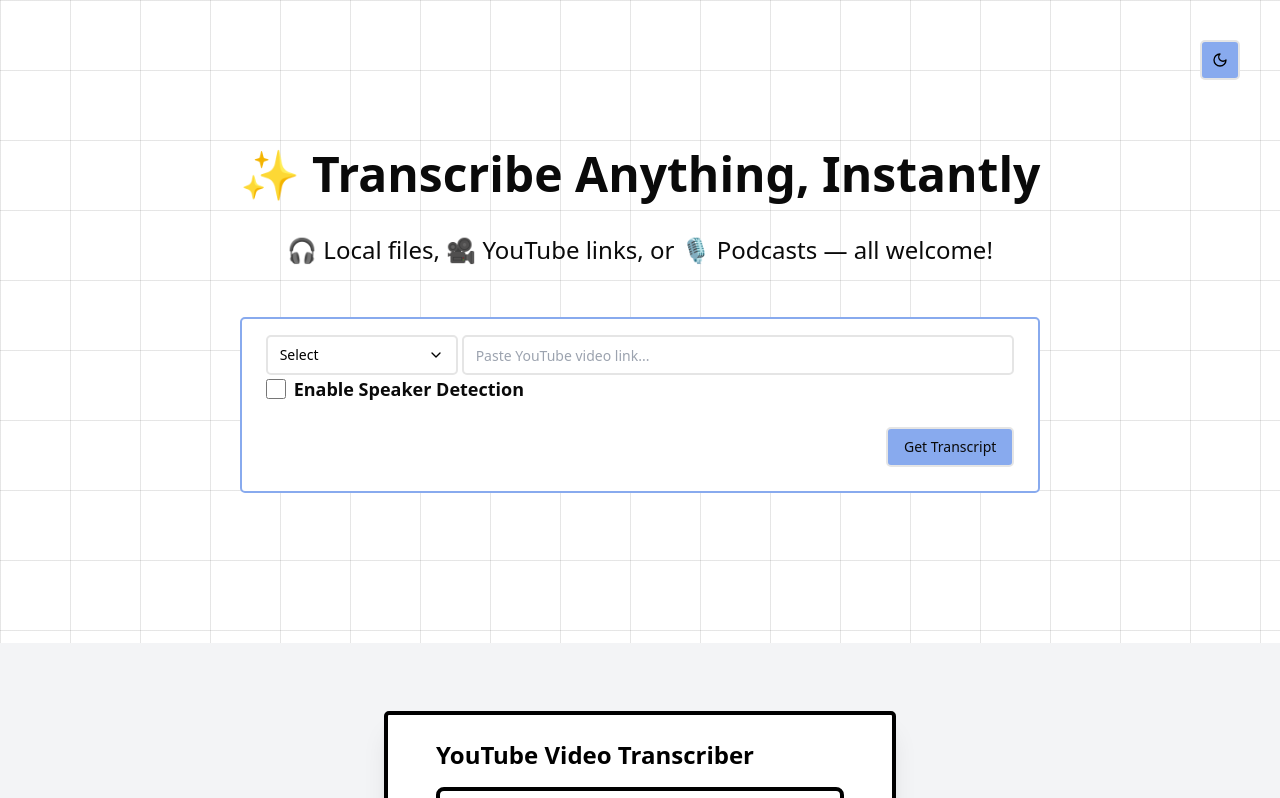
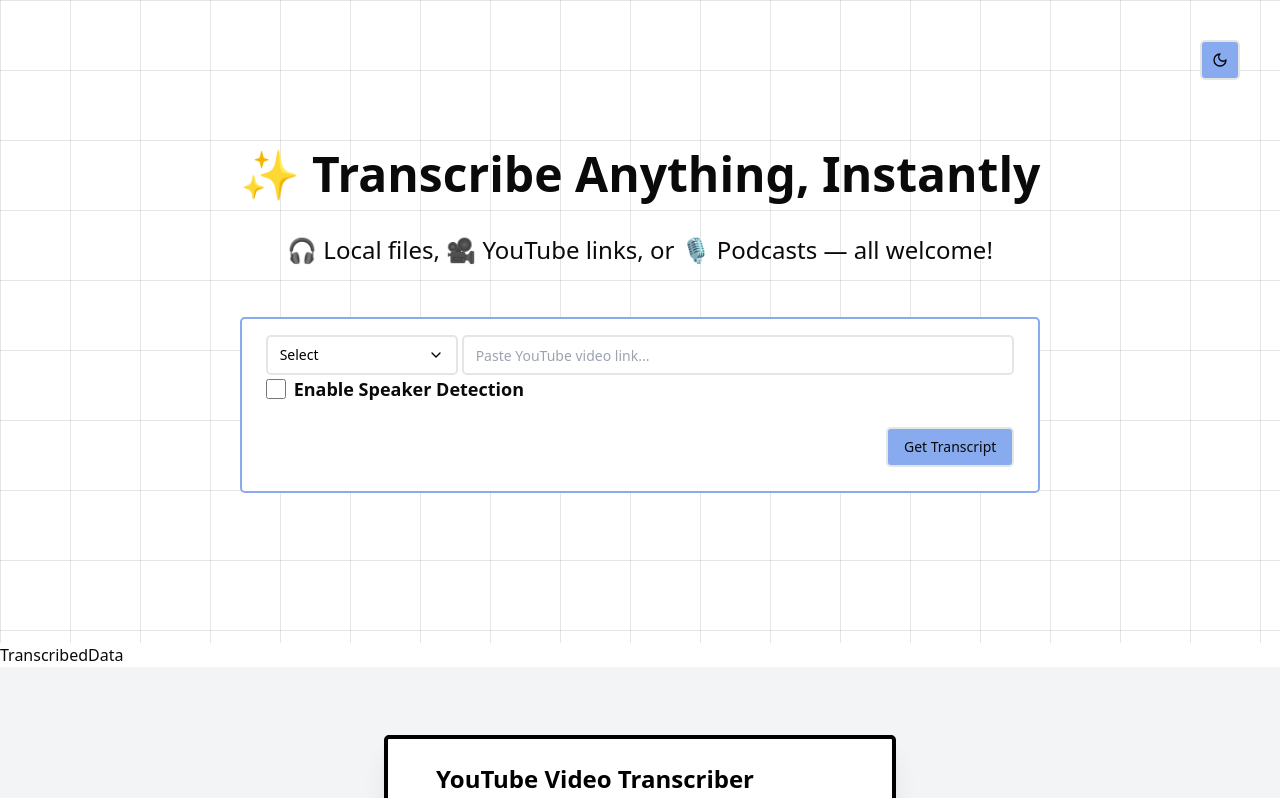
Before and after one commit to afnanhussain2002/read-podcast, a Next.js app: page /transcriber in a window 1280 px wide. Shown: the top 798 px of the page. Built offline with nearby package versions, Linux system fonts and the light colour scheme.

Commit message:
import the transcriptData

```diff
--- a/components/Transcriber.tsx
+++ b/components/Transcriber.tsx
@@ -6,6 +6,7 @@ import { Input } from "@/components/ui/input";
 import { Loader2 } from "lucide-react";
 import { useTheme } from "next-themes";
 import TranscribeInput from "./TranscribeInput";
+import TranscribedData from "./TranscribedData";
 
 
 
@@ -56,6 +57,7 @@ export default function Transcriber() {
 
     </div>
   </header>
+  <TranscribedData/>
     <div
       className={`flex flex-col items-center justify-center min-h-screen p-6 transition-colors duration-300 ${theme === "dark" ? "bg-gray-900 text-white" : "bg-gray-100 text-black"}`}
     >
```
